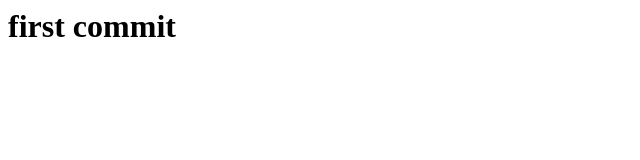
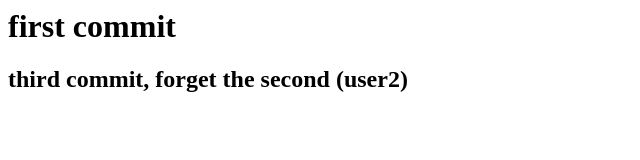
Before and after one commit to rillvar/rillvar.github.io, a plain HTML site: page index.html in a window 1280 px wide. Shown: the whole page, without its empty margins (0-640 px from the left). Drawn offline with Linux system fonts and the light colour scheme.

Commit message:
second commit

```diff
--- a/index.html
+++ b/index.html
@@ -1 +1,2 @@
 <h1>first commit</h1>
+<h2>third commit, forget the second (user2)</h2>
```
